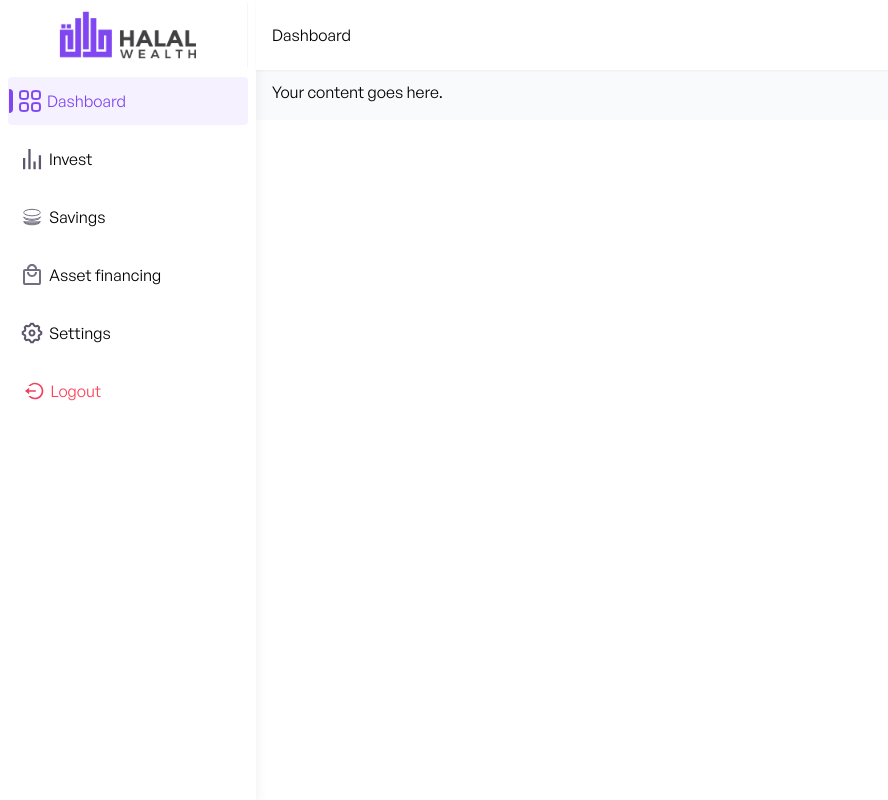
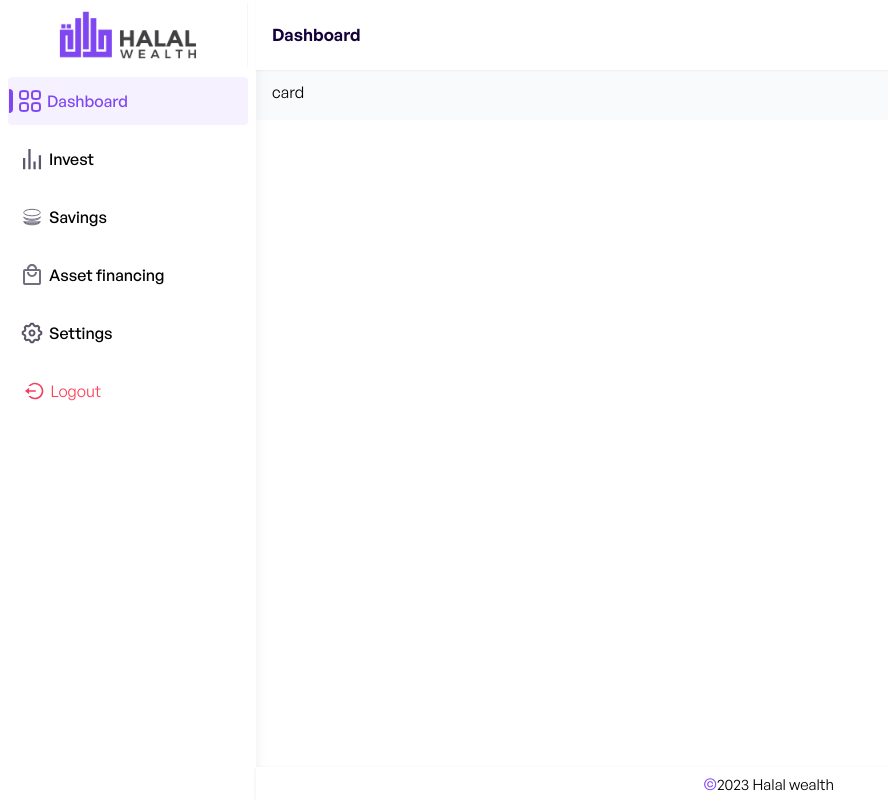
Before and after one commit to Stepheeeen/halal-wealth, a Next.js app: page /dashboard/home in a window 1280 px wide. Shown: the whole page, without its empty margins (0-888 px from the left). Built offline with nearby package versions, Linux system fonts and the light colour scheme.

Commit message:
text-[#8046F2]

```diff
--- a/src/app/dashboard/home/page.tsx
+++ b/src/app/dashboard/home/page.tsx
@@ -6,7 +6,7 @@ const Page = () => {
     <DashboardContainer
     PageTItle='Dashboard'
     >
-        Your content goes here.
+        card
     </DashboardContainer>
   );
 };
--- a/src/components/dashboard/dashboardContainer.tsx
+++ b/src/components/dashboard/dashboardContainer.tsx
@@ -1,6 +1,7 @@
 import React, { ReactNode } from 'react';
 import Sidebar from './sidebar/sidebar';
 import Navbar from './navbar/navbar';
+import Footer from './footer/footer';
 
 const DashboardContainer = ({ children, PageTItle }: { children: ReactNode; PageTItle: string; }) => {
   return (
@@ -10,6 +11,7 @@ const DashboardContainer = ({ children, PageTItle }: { children: ReactNode; Page
       <main className='ml-[20%] mt-[5%] bg-[#F9FAFB] p-4'>
       {children}
       </main>
+      <Footer />
     </div>
   );
 };
--- /dev/null
+++ b/src/components/dashboard/footer/footer.tsx
@@ -0,0 +1,13 @@
+import React from 'react'
+
+const Footer = () => {
+    return (
+        <div className='ml-[20%] fixed bottom-0 w-[100%] p-1 bg-white shadow z-10 flex items-center justify-center'>
+            <h1 className='text-[15px] ml-[-20%]'>
+                <span className='text-[#8046F2] text-[17px] font-[500]'>©</span>2023 Halal wealth
+            </h1>
+        </div>
+    )
+}
+
+export default Footer
--- a/src/components/dashboard/navbar/navbar.tsx
+++ b/src/components/dashboard/navbar/navbar.tsx
@@ -3,7 +3,7 @@ import React from 'react'
 const Navbar = ({PageTitle} : {PageTitle: string;}) => {
   return (
     <div className='ml-[20%] fixed top-0 w-[100%] p-4 bg-white h-[70px] shadow-sm z-10 flex items-center justify-between'>
-      <h1 className=''>{PageTitle}</h1>
+      <h1 className='font-[600] text-[17px] text-[#14013A]'>{PageTitle}</h1>
 
       <div>
 
--- a/src/components/dashboard/sidebar/sidebar.tsx
+++ b/src/components/dashboard/sidebar/sidebar.tsx
@@ -26,7 +26,7 @@ const Sidebar = () => {
       {sidebar.map((link, i) => (
         <Link href={link.path} key={i} className={`flex mt-[10px] items-center p-3 rounded hover:bg-[#F5F1FE] ${pathname === link.path ? 'text-[#8046F2] bg-[#F5F1FE] active' : ''}`} style={{}}>
           {pathname === link.path ? link.ActiveIcon : link.icon}
-          <h1 className='ml-[5px]'>{link.name}</h1>
+          <h1 className='ml-[5px] font-[500]'>{link.name}</h1>
         </Link>
       ))}
       <Button className='text-[#FF4159] mt-[10px] p-3 rounded hover:bg-[#ff415a14] w-full'>
```
